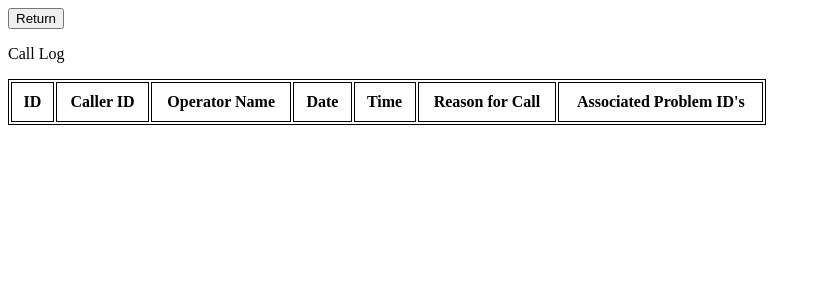
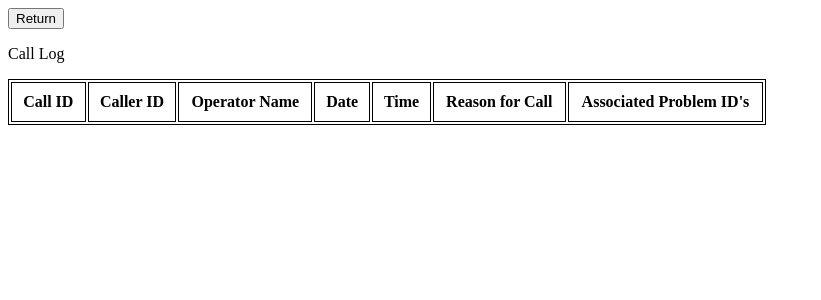
Before and after one commit to Anguishjumps/Year-2-Team-Project, a PHP site: page /Tables/calls.php in a window 1280 px wide. Shown: the top 300 px of the page, without its empty margins (0-821 px from the left). Run offline with PHP 8.4, Linux system fonts and the light colour scheme; the visitor is signed in with stand-in values (Sample User, id 1); data that the repository does not hold is empty.

Commit message:
Update calls.php

```diff
--- a/Pages/Tables/calls.php
+++ b/Pages/Tables/calls.php
@@ -47,7 +47,7 @@ th {
 <table>
 
 	<tr>
-		<th> ID </th>
+		<th> Call ID </th>
 		<th> Caller ID </th>
 		<th> Operator Name </th>
 		<th> Date </th>
```
